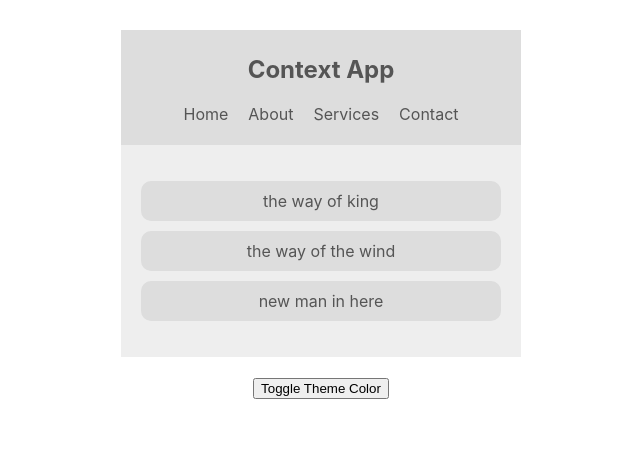
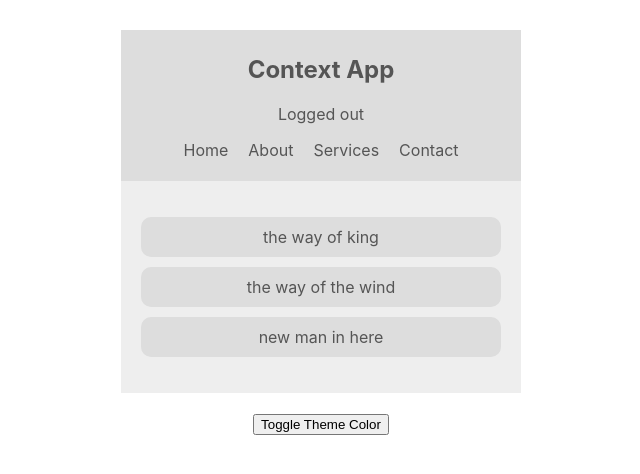
Before and after one commit to olucodes4u/reacthook, a React (Create React App) app: page / in a window 1280 px wide. Shown: the top 474 px of the page, without its empty margins (319-959 px from the left). Built offline with nearby package versions, Linux system fonts and the light colour scheme.

Commit message:
isAuthenticated function finally implemented

```diff
--- a/src/components/Navbar.js
+++ b/src/components/Navbar.js
@@ -1,5 +1,6 @@
 import React, { Component } from 'react';
 import { ThemeContext } from '../contexts/ThemeContext';
+import { AuthContext } from '../contexts/AuthContext';
 
 class Navbar extends Component {
 
@@ -9,12 +10,17 @@
 
 
         return (
-            <ThemeContext.Consumer>{(context) => {
-                const { isLightTheme, light, dark } = context;
+            <AuthContext.Consumer>{(authContext) => (
+                     <ThemeContext.Consumer>{(themeContext) => {
+                        const { isAuthenticated, toggleAuth } = authContext;
+                const { isLightTheme, light, dark } = themeContext;
                 const theme = isLightTheme ? light : dark;
                  return(
                     <nav style={{ background: theme.ui, color: theme.syntax }}>
                     <h1>Context App</h1>
+                    <div onClick={toggleAuth}>
+                        {isAuthenticated ? 'Logged in' : 'Logged out' }
+                    </div>
                     <ul>
                         <li>Home</li>
                         <li>About </li>
@@ -24,6 +30,9 @@
                 </nav>
                  )
             }}</ThemeContext.Consumer>
+            )}
+
+            </AuthContext.Consumer>
         );
     }
 }
```
